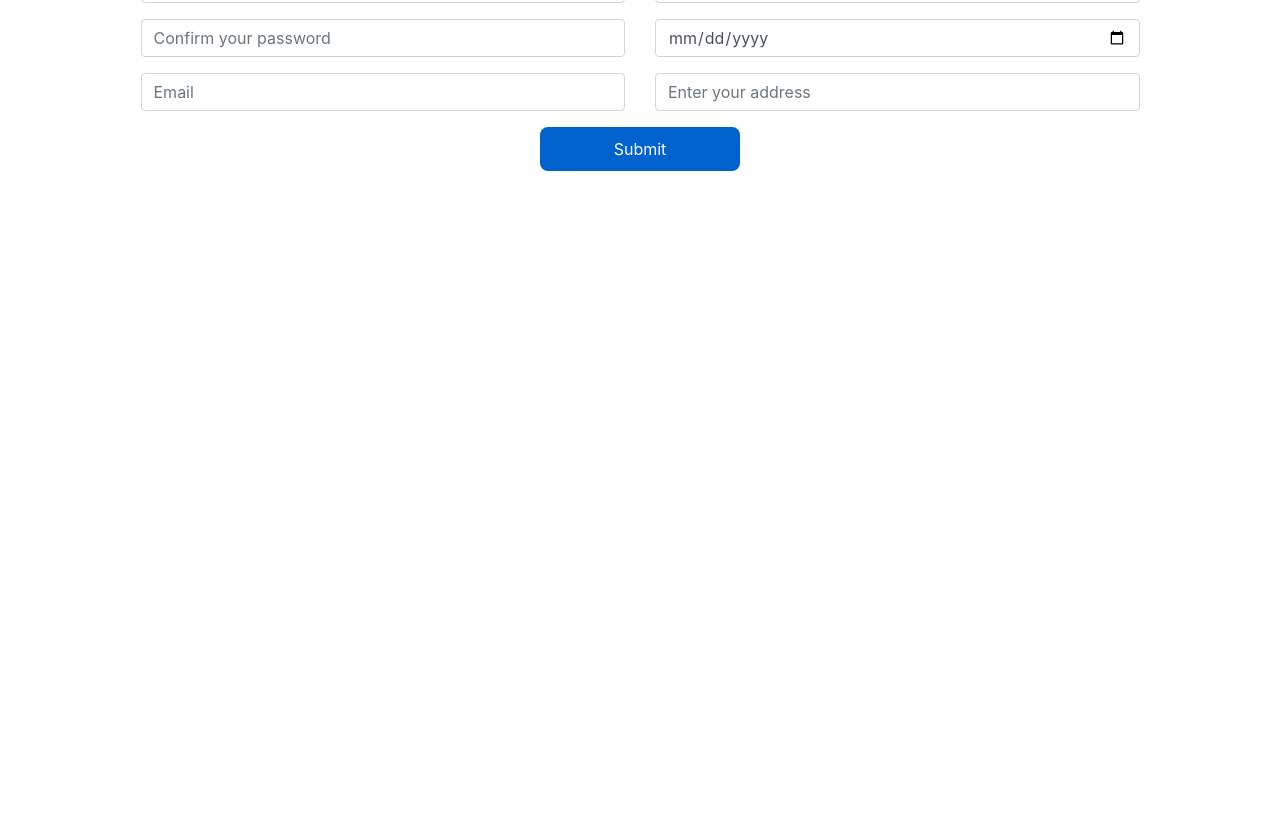
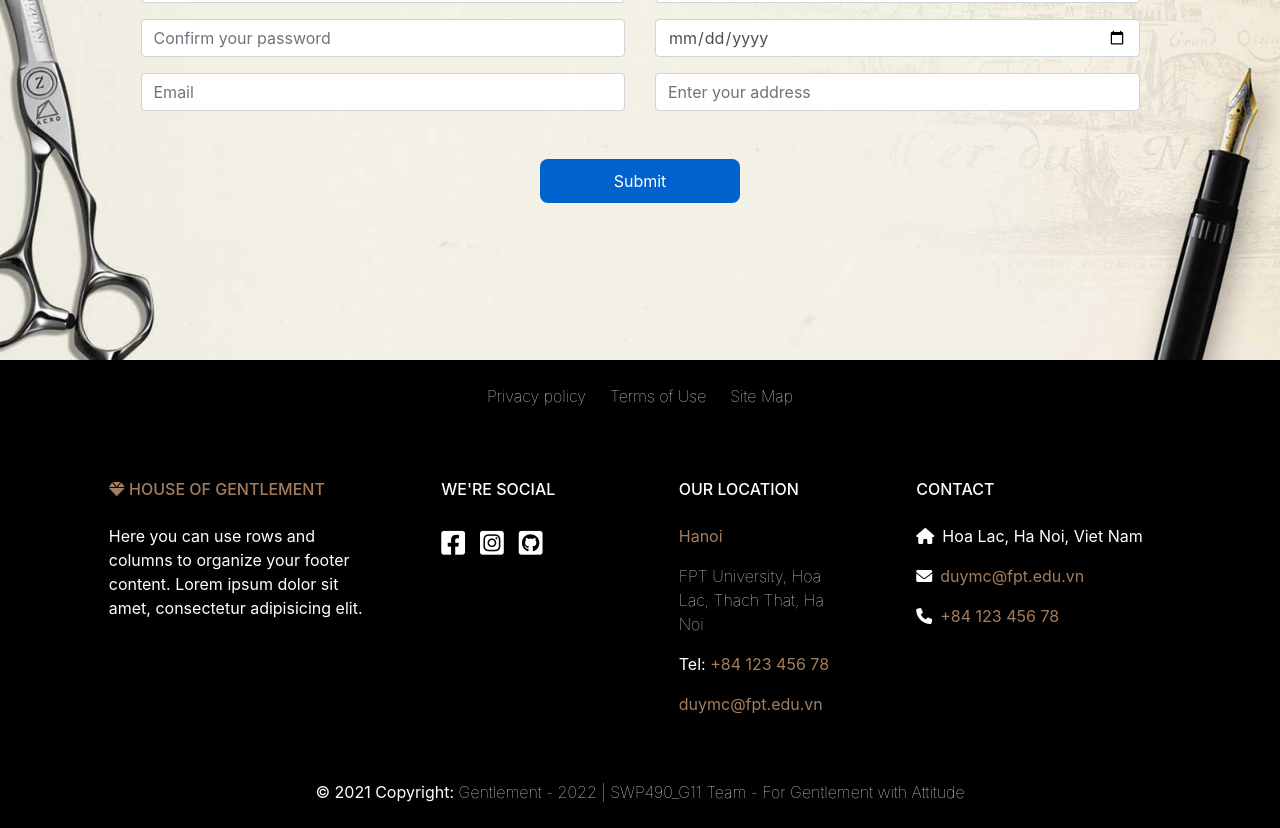
Before and after one commit to hiimxu/captone, a React (Create React App) app: page /register in a window 1280 px wide. Shown: the part 940-1768 px from the top of the page. Before the commit the page ends 1188 px from the top, so only its background shows below. Built offline with nearby package versions, Linux system fonts and the light colour scheme.

Commit message:
create footer

```diff
--- a/package.json
+++ b/package.json
@@ -6,6 +6,7 @@
     "@testing-library/jest-dom": "^5.16.2",
     "@testing-library/react": "^12.1.2",
     "@testing-library/user-event": "^13.5.0",
+    "bootstrap-icons": "^1.8.1",
     "react": "^17.0.2",
     "react-dom": "^17.0.2",
     "react-router": "^6.2.1",
--- a/public/index.html
+++ b/public/index.html
@@ -30,6 +30,7 @@
       href="https://fonts.googleapis.com/css2?family=Cormorant+Garamond:wght@500&family=Parisienne&family=Sarala&display=swap"
       rel="stylesheet"
     />
+    <link rel="stylesheet" href="https://cdnjs.cloudflare.com/ajax/libs/font-awesome/6.0.0/css/all.min.css" integrity="sha512-9usAa10IRO0HhonpyAIVpjrylPvoDwiPUiKdWk5t3PyolY1cOd4DSE0Ga+ri4AuTroPR5aQvXU9xC6qOPnzFeg==" crossorigin="anonymous" referrerpolicy="no-referrer" />
   </head>
   <body>
     <noscript>You need to enable JavaScript to run this app.</noscript>
--- a/src/App.css
+++ b/src/App.css
@@ -11,3 +11,7 @@ a{
     color: white;
     font-weight: lighter;
 }
+.component{
+    background-image: url('./assets/introbg-1.jpg');
+    background-size: cover;
+}
--- a/src/App.js
+++ b/src/App.js
@@ -1,32 +1,33 @@
-import {Routes,Route} from 'react-router-dom'
+import { Routes, Route } from "react-router-dom";
 import "./App.css";
 import Header from "./components/Header";
-import HomePage from './components/HomePage';
-import Favorite from './components/Favorite';
-import Location from './components/Location';
+import HomePage from "./components/HomePage";
+import Favorite from "./components/Favorite";
+import Location from "./components/Location";
 import Register from "./components/Register";
-import Login from './components/Login';
-import Service from './components/Service';
-import About from './components/About';
-import History from './components/History';
-
+import Login from "./components/Login";
+import Service from "./components/Service";
+import About from "./components/About";
+import History from "./components/History";
+import Footer from "./components/Footer";
 
 function App() {
   return (
     <div className="App">
-
-    <Header/>
-    <Routes>
-      <Route path='/' element={<HomePage/>}/>
-      <Route path='/location' element={<Location/>}/>
-      <Route path='/favorite' element={<Favorite/>}/>
-      <Route path='/about' element={<About/>}/>
-      <Route path='/history' element={<History/>}/>
-      <Route path='/register' element={<Register/>}/>
-      <Route path='/login' element={<Login/>}/>
-      <Route path='/services' element={<Service/>}/>
-    </Routes>
-
+      <Header />
+      <div className="component">
+        <Routes>
+          <Route path="/" element={<HomePage />} />
+          <Route path="/location" element={<Location />} />
+          <Route path="/favorite" element={<Favorite />} />
+          <Route path="/about" element={<About />} />
+          <Route path="/history" element={<History />} />
+          <Route path="/register" element={<Register />} />
+          <Route path="/login" element={<Login />} />
+          <Route path="/services" element={<Service />} />
+        </Routes>
+      </div>
+      <Footer />
     </div>
   );
 }
--- /dev/null
+++ b/src/components/Footer.js
@@ -0,0 +1,132 @@
+import React from "react";
+import { Link } from "react-router-dom";
+
+export default function Footer() {
+  const root = {
+    backgroundColor: "black",
+  };
+  const social = {
+    fontSize: "1.7rem",
+  };
+  const textColor = {
+    color: "#a47d5e",
+  };
+  return (
+    <div style={root}>
+      <footer className="text-center text-lg-start text-white">
+        {/* Section: Social media */}
+        <section className="justify-content-center justify-content-lg-between p-4">
+          {/* Left */}
+          <div className="me-1 d-none d-lg-block">
+            <Link className="pr-4 text-reset" to="/">
+              Privacy policy
+            </Link>
+            <Link className="pr-4 text-reset" to="/">
+              Terms of Use
+            </Link>
+            <Link className="text-reset" to="/">
+              Site Map
+            </Link>
+          </div>
+          {/* Left */}
+
+          {/* Right */}
+
+          {/* Right */}
+        </section>
+        {/* Section: Social media */}
+
+        {/* Section: Links  */}
+        <section className="">
+          <div className="container text-left text-md-start mt-5">
+            {/* Grid row */}
+            <div className="row mt-3">
+              {/* Grid column */}
+              <div className="col-md-3 col-lg-4 col-xl-3 mx-auto mb-4">
+                {/* Content */}
+                <h6 className="text-uppercase fw-bold mb-4" style={textColor}>
+                  <i className="fas fa-gem me-3"></i> House of Gentlement
+                </h6>
+                <p>
+                  Here you can use rows and columns to organize your footer
+                  content. Lorem ipsum dolor sit amet, consectetur adipisicing
+                  elit.
+                </p>
+              </div>
+              {/* Grid column */}
+
+              {/* Grid column */}
+              <div
+                className="col-md-2 col-lg-2 col-xl-2 mx-auto mb-4"
+                style={social}
+              >
+                {/* Links */}
+                <h6 className="text-uppercase fw-bold mb-4">We're social</h6>
+                <p>
+                  <Link to="/" className="text-reset">
+                    <i class="fa-brands fa-facebook-square"></i>
+                  </Link>
+                  <Link to="/" className="text-reset col-xl-2">
+                    <i class="fa-brands fa-instagram-square"></i>
+                  </Link>
+                  <Link to="/" className="text-reset">
+                    <i class="fa-brands fa-github-square"></i>
+                  </Link>
+                </p>
+              </div>
+              {/* Grid column */}
+
+              {/* Grid column */}
+              <div className="col-md-3 col-lg-2 col-xl- mx-auto mb-4">
+                {/* Links */}
+                <h6 className="text-uppercase fw-bold mb-4">Our Location</h6>
+                <p style={textColor}>Hanoi</p>
+                <p>
+                  <Link to="/" className="text-reset">
+                    FPT University, Hoa Lac, Thach That, Ha Noi
+                  </Link>
+                </p>
+                <p>
+                  Tel: <span style={textColor}>+84 123 456 78</span>
+                </p>
+                <p style={textColor}>duymc@fpt.edu.vn</p>
+              </div>
+              {/* Grid column */}
+
+              {/* Grid column */}
+              <div className="col-md-4 col-lg-3 col-xl-3 mx-auto mb-md-0 mb-4">
+                {/* Links */}
+                <h6 className="text-uppercase fw-bold mb-4">Contact</h6>
+                <p>
+                  <i className="fas fa-home me-3 pr-2"></i>Hoa Lac, Ha Noi, Viet
+                  Nam
+                </p>
+                <p>
+                  <i className="fas fa-envelope me-3 pr-2"></i>
+                  <span style={textColor}>duymc@fpt.edu.vn</span>
+                </p>
+                <p>
+                  <i className="fas fa-phone me-3 pr-2"></i>
+                  <span style={textColor}>+84 123 456 78</span>
+                </p>
+              </div>
+              {/* Grid column */}
+            </div>
+            {/* Grid row */}
+          </div>
+        </section>
+        {/* Section: Links  */}
+
+        {/* Copyright */}
+        <div className="text-center p-4">
+          © 2021 Copyright:{" "}
+          <Link className="text-reset fw-bold" to="/">
+            Gentlement - 2022 | SWP490_G11 Team - For Gentlement with Attitude
+          </Link>
+        </div>
+        {/* Copyright */}
+      </footer>
+      {/* Footer */}
+    </div>
+  );
+}
--- a/src/components/Header.js
+++ b/src/components/Header.js
@@ -6,7 +6,7 @@ import Background from "../assets/headerhome.jpg";
 
 export default function Header() {
   const root = {
-    paddingBottom: "2rem",
+
   };
   const masthead = {
     backgroundImage: `url(${Background})`,
@@ -40,6 +40,7 @@ export default function Header() {
     paddingLeft:"25%"
   };
   const sign ={
+    color: "white",
       positon:"right",
       paddingLeft:"20%"
   }
@@ -54,10 +55,10 @@ export default function Header() {
           <div className="justify-content-center navbar-collapse text">
             <ul className="menu navbar-nav ml-5" style={menu}>
               <li className="nav-item p-4">
-                <Link to="/">Home</Link>
+                <Link className="text-reset" to="/">Home</Link>
               </li>
-              <li className="nav-item p-4">
-                <Link to="/favorite">Favorite</Link>
+              <li className="nav-item p-4 ">
+                <Link className="text-reset" to="/favorite">Favorite</Link>
               </li>
               <li className="nav-item">
                 <Link to="/about">
@@ -65,23 +66,23 @@ export default function Header() {
                 </Link>
               </li>
               <li className="nav-item p-4">
-                <Link to="/history">History</Link>
+                <Link className="text-reset" to="/history">History</Link>
               </li>
-              <li className="nav-item p-4">
-                <Link to="/location">Location</Link>
+              <li className="text-reset" className="nav-item p-4">
+                <Link className="text-reset" to="/location">Location</Link>
               </li>
 
 
             </ul>
             <ul className="menu navbar-nav fixed-right" style={sign}>
               <li className="nav-item p-1">
-                <Link to="/login">Sign in</Link>
+                <Link className="text-reset" to="/login">Sign in</Link>
               </li>
               <li className="nav-item p-1">
                 <p className="text-white">|</p>
               </li>
               <li className="nav-item p-1">
-                <Link to="/register">Sign up</Link>
+                <Link className="text-reset" to="/register">Sign up</Link>
               </li>
             </ul>
           </div>
--- a/src/components/Register.js
+++ b/src/components/Register.js
@@ -25,7 +25,9 @@ export default function Register() {
 
   //style
   const root = {
-    textAlign:"center"
+    textAlign:"center",
+    paddingTop:"2rem",
+    paddingBottom:"5rem"
 
   }
   const formContent = {
@@ -37,6 +39,7 @@ export default function Register() {
     border: "none",
     borderRadius: "0.5rem",
     padding: "1%",
+    marginTop:"2rem",
     width: "20%",
     cursor: "pointer",
     background: "#0062cc",
```
Also changed, not shown: 1 other file (tests, documents, lock files or other folders).
